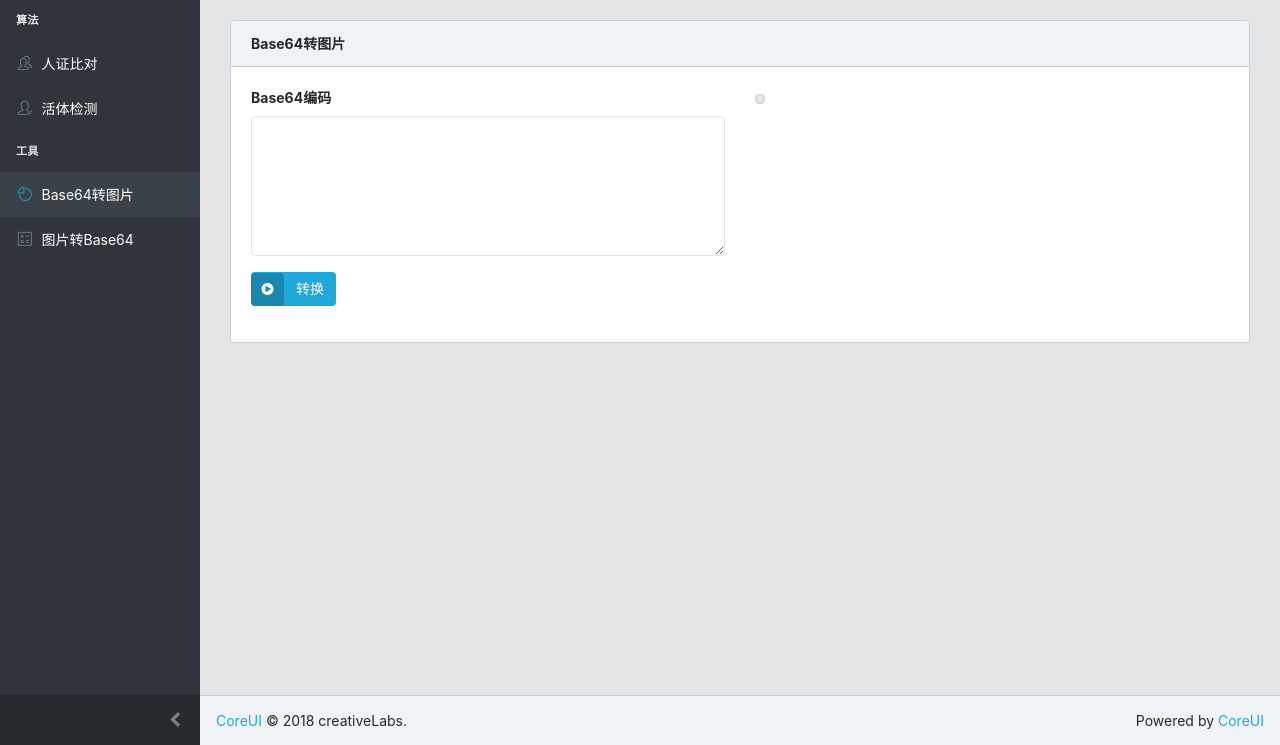
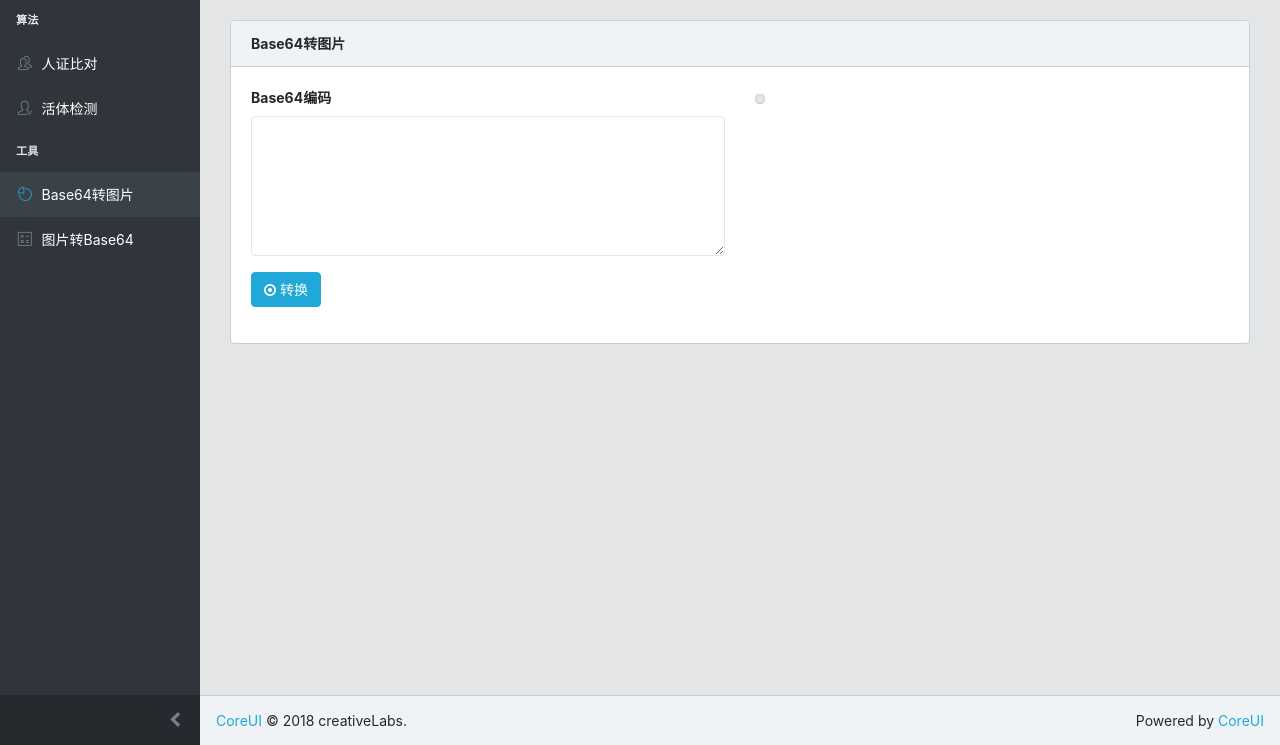
Before and after one commit to kriswucn/dear-cobain, a Flask app: page /b64toimg in a window 1280 px wide. Shown: the part 55-800 px from the top of the page. Run offline with Flask 2, Linux system fonts and the light colour scheme; some libraries are stand-ins or nearby versions.

Commit message:
change css of submit button

```diff
--- a/app/templates/b64toimg.html
+++ b/app/templates/b64toimg.html
@@ -15,9 +15,8 @@
                                 <textarea class="form-control" id="txt_b64" rows="6"></textarea>
                             </div>
                             <div class="form-group">
-                                <button type="button" id="btn_transfer" class="btn btn-brand btn-primary"
-                                        onclick="send_msg()">
-                                    <i class="fa fa-play-circle"></i><span>转换</span>
+                                <button id="btn_transfer" class="btn  btn-primary" type="button" onclick="send_msg()">
+                                    <i class="fa fa-dot-circle-o"></i> 转换
                                 </button>
                             </div>
                             <div id="msg_box" class="alert alert-primary" role="alert" style="display: none;">
--- a/app/templates/imgtob64.html
+++ b/app/templates/imgtob64.html
@@ -16,9 +16,8 @@
                                        id="file_img">
                             </div>
                             <div class="form-group">
-                                <button type="button" id="btn_match" class="btn btn-brand btn-primary"
-                                        onclick="send_msg()">
-                                    <i class="fa fa-play-circle"></i><span>转换</span>
+                                <button id="btn_match" class="btn  btn-primary" type="button" onclick="send_msg()">
+                                    <i class="fa fa-dot-circle-o"></i> 转换
                                 </button>
                             </div>
                             <div class="row">
--- a/app/templates/match.html
+++ b/app/templates/match.html
@@ -30,8 +30,8 @@
                     <div class="row">
                         <div class="col-md-6">
                             <div class="form-group">
-                                <button type="button" id="btn_match" class="btn btn-brand btn-primary" onclick="send_msg()">
-                                    <i class="fa fa-play-circle"></i><span>人证比对</span>
+                                <button id="btn_match" class="btn  btn-primary" type="button" onclick="send_msg()">
+                                    <i class="fa fa-dot-circle-o"></i> 人证比对
                                 </button>
                             </div>
                         </div>
@@ -79,5 +79,6 @@ function send_msg(){
 
 
 
+
 </script>
 {% endblock %}
```
Also changed, not shown: app/templates/liveness.html (+5 -2 lines).
